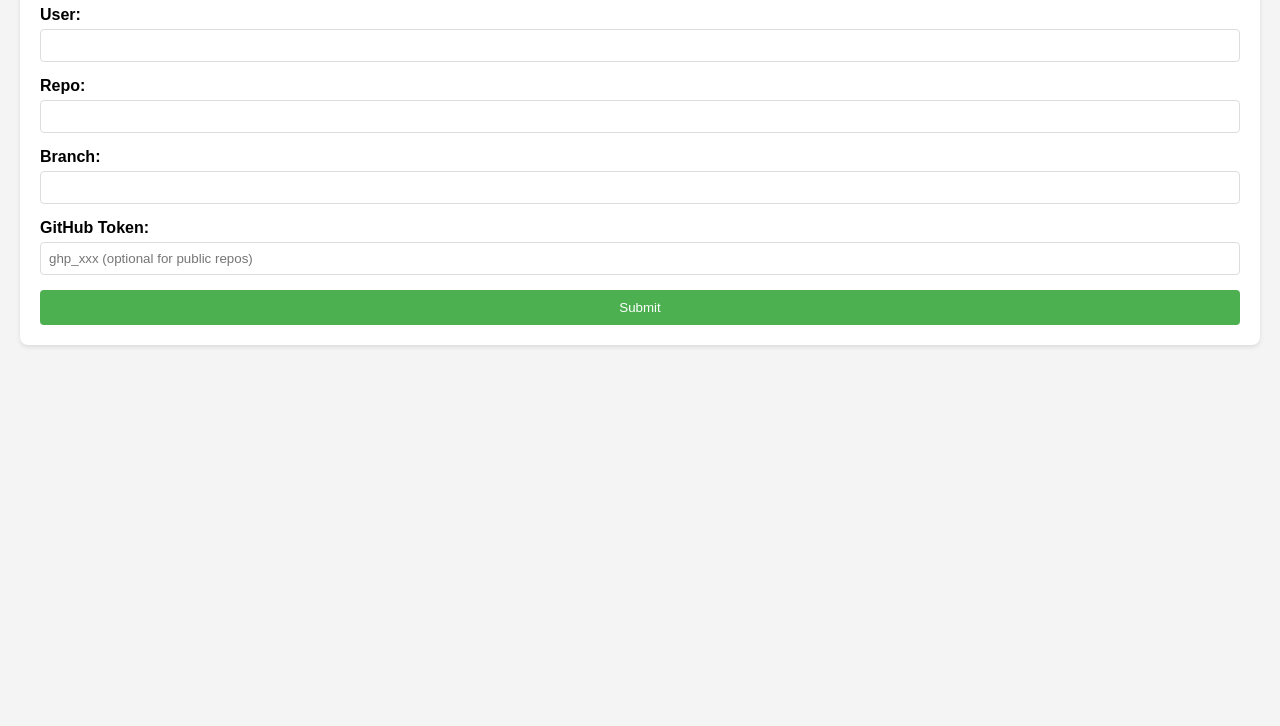
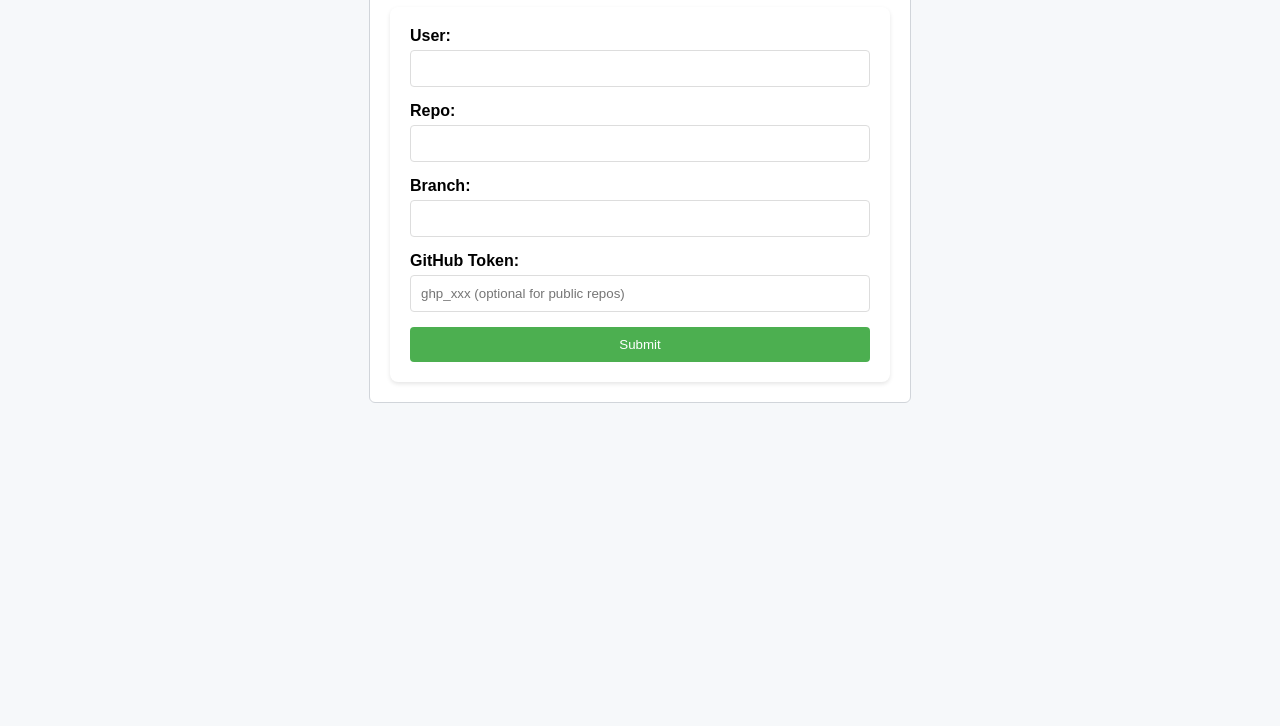
Before and after one commit to dave-ops/gitky, a website: page public/index.html in a window 1280 px wide. Shown: the part 114-840 px from the top of the page. Before the commit the page ends 800 px from the top, so only its background shows below. Drawn offline with Linux system fonts and the light colour scheme.

Commit message:
css tweaks

```diff
--- a/public/files.css
+++ b/public/files.css
@@ -31,7 +31,7 @@ body, html {
 }
 
 .file-tree {
-    width: 260px; /* Similar to GitHub's file tree width */
+    width: 360px; /* Similar to GitHub's file tree width */
     background-color: #fff;
     border-right: 1px solid #e1e4e8;
     overflow-y: auto;
--- a/public/index.html
+++ b/public/index.html
@@ -6,7 +6,7 @@
     <title>gitky</title>
     <link rel="stylesheet" href="styles.css">
 </head>
-<body>
+<body class="home">
     <div class="container">
         <h1>gitky</h1>
         <form id="gitForm">
--- a/public/styles.css
+++ b/public/styles.css
@@ -26,7 +26,7 @@ label {
 
 input {
     width: 100%;
-    padding: 8px;
+    padding: 10px;
     margin-bottom: 15px;
     border: 1px solid #ddd;
     border-radius: 4px;
@@ -68,3 +68,20 @@ progress {
     margin-top: 5px;
     font-weight: bold;
 }
+
+.home {
+    display: flex;
+    justify-content: center; /* Centers horizontally */
+    align-items: flex-start; /* Aligns to the top */
+    min-height: 100vh; /* Ensures the container takes at least the full viewport height */
+    padding-top: 20px; /* Adds some space from the top */
+    background-color: #f6f8fa; /* Background color similar to your screenshot */
+}
+
+.home .container {
+    width: 500px; /* Adjusted to match the width of the form in the screenshot */
+    padding: 20px;
+    background-color: #fff; /* White background for the form */
+    border: 1px solid #d1d5da;
+    border-radius: 6px;
+}
```
